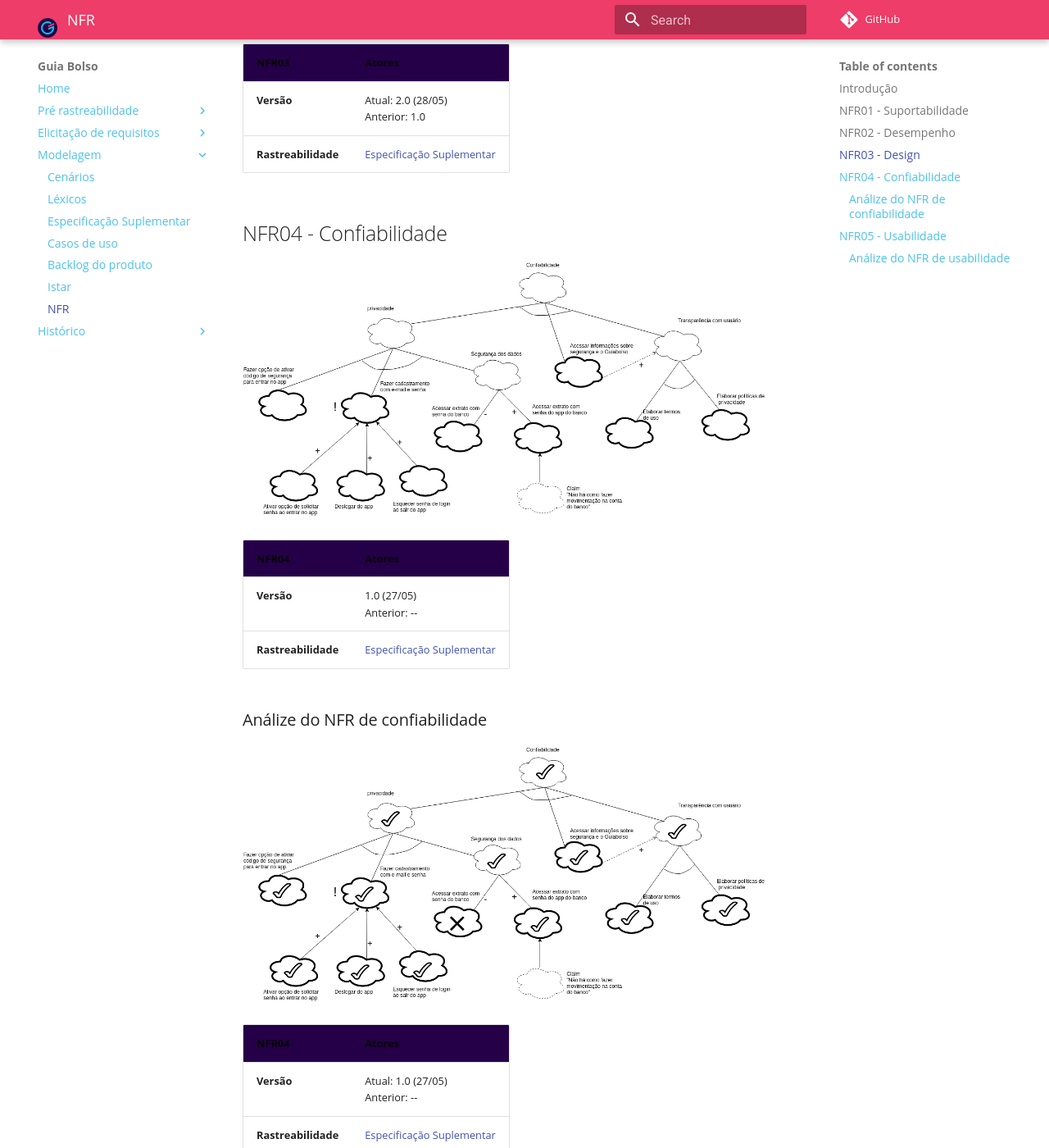
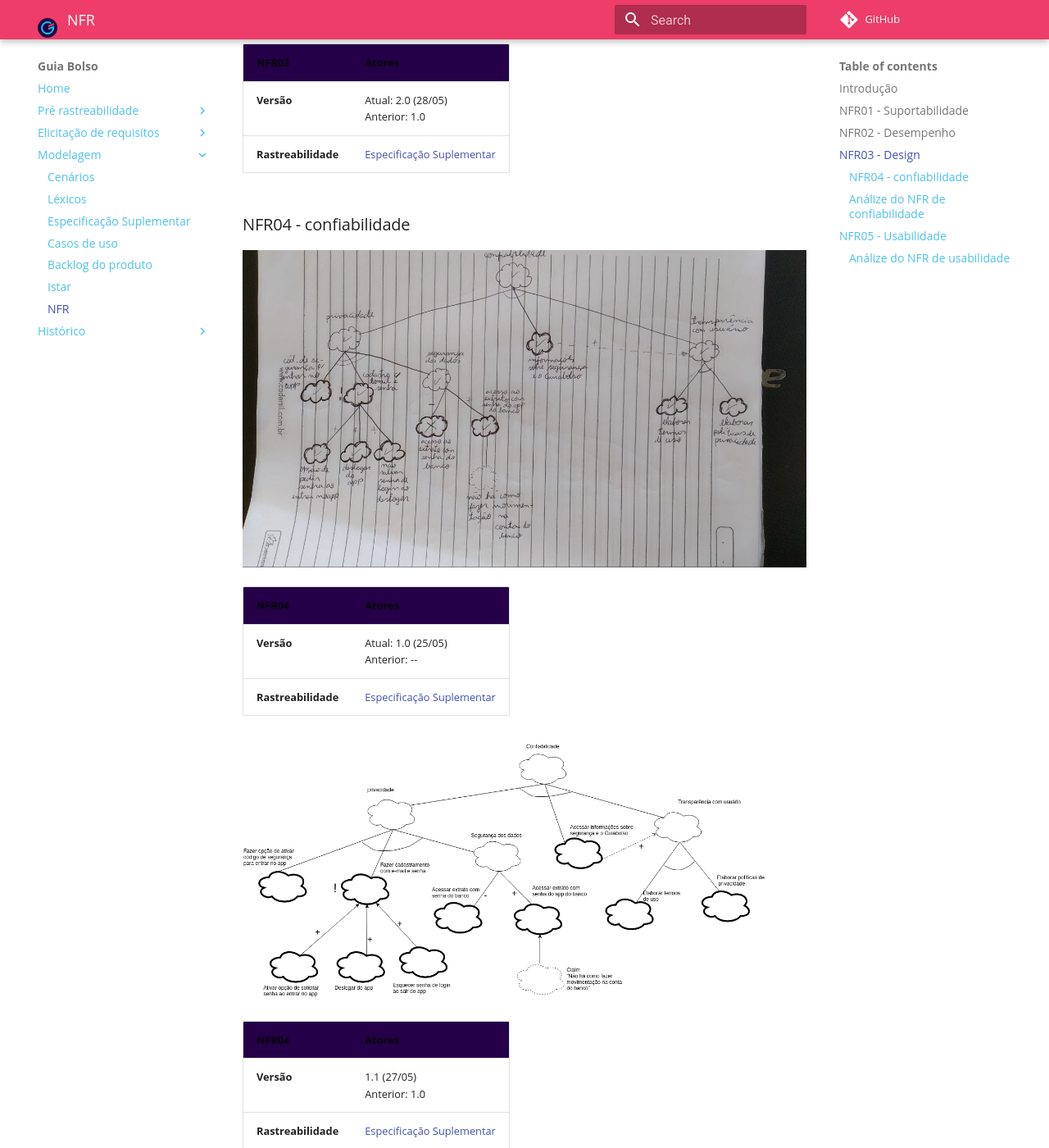
Before and after one commit to fga-disciplinas/2019.1-Guia-Bolso, an MkDocs documentation site: the page built from docs/modelagem/nfr.md, in a window 1280 px wide and 1400 px high, scrolled down 5307 px. Shown: the whole window at 82% size. Built offline with MkDocs 1.6.1 and Material for MkDocs 9.7.7, drawn with Linux system fonts in a browser that asks for light colours; comment, search, counter and statistics services are not loaded; old or Windows-style settings are respelled for this version of MkDocs; some of the changed text lies outside the part shown.

Commit message:
Adicionado versão 1.0 nrf confiabilidade

```diff
--- a/docs/modelagem/nfr.md
+++ b/docs/modelagem/nfr.md
@@ -61,13 +61,20 @@ O NFR Framework trata-se de um framework conceitual orientado a requisitos não
 | **Rastreabilidade** | [Especificação Suplementar](../especificacao) |
 
 
-## NFR04 - Confiabilidade
+### NFR04 - confiabilidade
+
+[ ![NFR04](./../img/nfr/nfr_confiabilidade_v1.jpg)](./../img/nfr/nfr_confiabilidade_v1.jpg)
+
+| **NFR04** | **Atores**|
+|--|--|
+| **Versão**| Atual: 1.0 (25/05) <br> Anterior: --|
+| **Rastreabilidade** | [Especificação Suplementar](../especificacao) |
 
 [ ![NFR04](./../img/nfr/nfr_confiabilidade.png)](./../img/nfr/nfr_confiabilidade.png)
 
 | **NFR04** | **Atores**|
 |--|--|
-| **Versão**| 1.0 (27/05) <br> Anterior: --|
+| **Versão**| 1.1 (27/05) <br> Anterior: 1.0|
 | **Rastreabilidade** | [Especificação Suplementar](../especificacao) |
 
 ### Análize do NFR de confiabilidade
@@ -75,8 +82,9 @@ O NFR Framework trata-se de um framework conceitual orientado a requisitos não
 
 | **NFR04** | **Atores**|
 |--|--|
-| **Versão**| Atual: 1.0 (27/05) <br> Anterior: --|
+| **Versão**| Atual: 1.1 (27/05) <br> Anterior: |
 | **Rastreabilidade** | [Especificação Suplementar](../especificacao) |
+
 
 ## NFR05 - Usabilidade
 
```
Also changed, not shown: docs/img/nfr/nfr_confiabilidade_v1.jpg (added).
